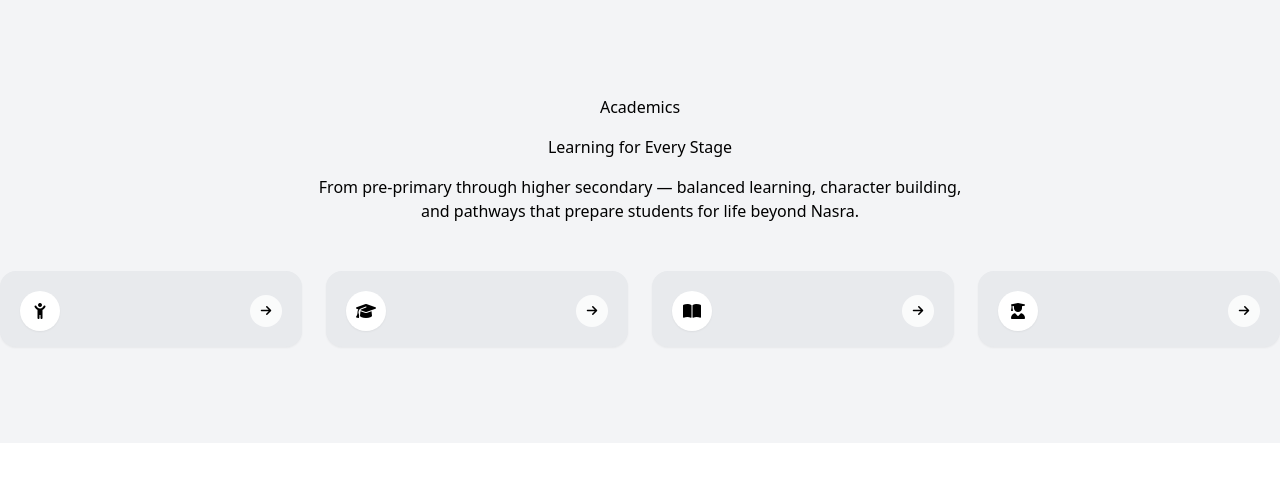
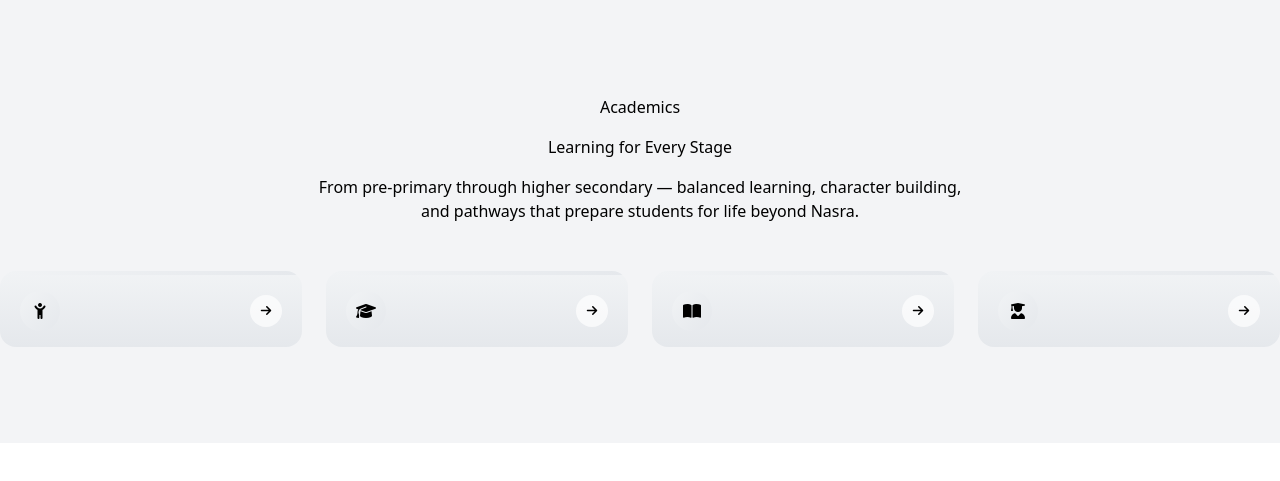
Before and after one commit to dev-ashir768/nasra-school, a PHP site: template app/views/pages/home.php in a window 1280 px wide. Shown: the part 1420-1901 px from the top of the page. Run offline with PHP 8.4, Linux system fonts and the light colour scheme; the template is opened without the code that fills it: most values are stand-ins (such as "Sample title", 1, 10 or a date in 2020); data that the repository does not hold is empty; some libraries are stand-ins or nearby versions.

Commit message:
style: update home page and card styles for improved aesthetics
Revise the home page design by enhancing card backgrounds and hover effects, transitioning to a gradient style for better visual appeal. Update CSS for difference cards to refine their appearance and interaction, ensuring a more engaging user experience.

```diff
--- a/app/views/pages/home.php
+++ b/app/views/pages/home.php
@@ -191,16 +191,16 @@ $legacyPillars = [
 
         <div class="mt-12 grid gap-5 sm:grid-cols-2 lg:grid-cols-4 lg:gap-6">
             <?php foreach ($stages as $i => [$label, $icon, $slug]): ?>
-                <a href="<?= base_url('academics/' . $slug) ?>" class="group overflow-hidden rounded-2xl bg-[#E8EAED] shadow-sm transition duration-300 hover:-translate-y-1 hover:shadow-md"
+                <a href="<?= base_url('academics/' . $slug) ?>" class="group overflow-hidden rounded-2xl bg-gradient-to-b from-[#F1F3F5] to-[#E5E8EC] transition duration-300 hover:-translate-y-1"
                    data-animate="fade-up" data-delay="<?= $i * 120 ?>">
                     <div class="overflow-hidden">
                         <?= photo("home/{$slug}.jpg", "{$label} students at Nasra School", 'aspect-[16/10] w-full transition duration-700 group-hover:scale-105') ?>
                     </div>
                     <div class="h-1 w-full bg-gradient-to-r from-accent to-primary"></div>
                     <div class="flex items-center gap-3 px-5 py-4">
-                        <span class="grid h-10 w-10 shrink-0 place-items-center rounded-full bg-white text-primary shadow-sm"><i class="fa-solid <?= $icon ?>"></i></span>
+                        <span class="grid h-10 w-10 shrink-0 place-items-center rounded-full bg-gradient-to-br from-accent to-[#F5E6A3] text-primary"><i class="fa-solid <?= $icon ?>"></i></span>
                         <span class="card-title flex-1"><?= e($label) ?></span>
-                        <span class="grid h-8 w-8 place-items-center rounded-full bg-white/80 text-xs text-ink transition group-hover:bg-accent group-hover:text-primary-dark"><i class="fa-solid fa-arrow-right"></i></span>
+                        <span class="grid h-8 w-8 place-items-center rounded-full bg-white/70 text-xs text-ink transition group-hover:bg-accent group-hover:text-primary-dark"><i class="fa-solid fa-arrow-right"></i></span>
                     </div>
                 </a>
             <?php endforeach; ?>
```
Also changed, not shown: public/assets/css/app.css.
